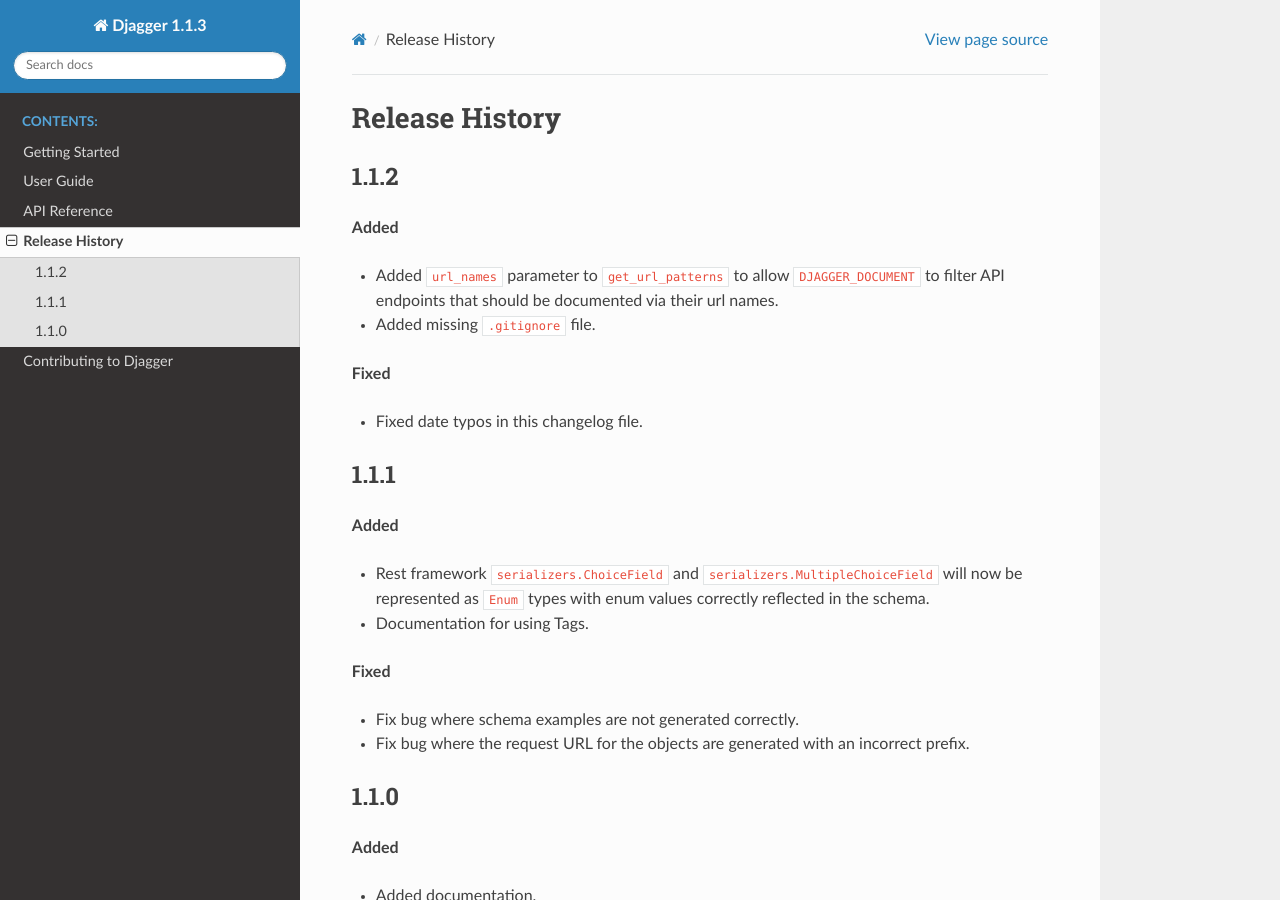
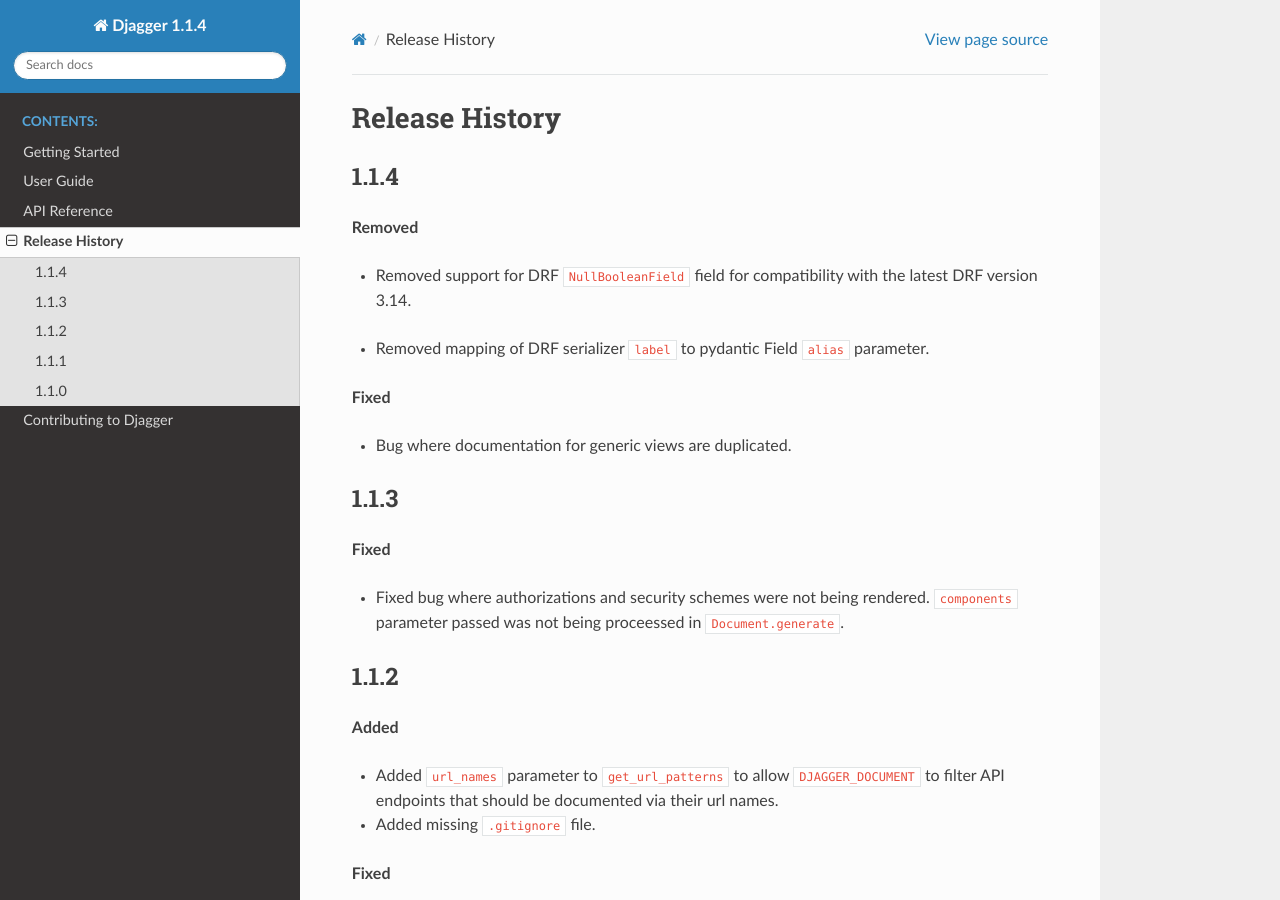
Before and after one commit to royhzq/djagger, a Sphinx documentation site: the page built from docs/source/release_history.rst, in a window 1280 px wide and 900 px high. Built offline with Sphinx 7.4.7 and the Read the Docs theme 2.0.0, drawn with Linux system fonts in a browser that asks for light colours.

Commit message:
1.1.4 (#13)
* Updated changelog, docs for latest fixes

* Updated changelog

```diff
--- a/docs/source/conf.py
+++ b/docs/source/conf.py
@@ -21,12 +21,12 @@
 
 # -- Project information -----------------------------------------------------
 
-project = "Djagger 1.1.3"
+project = "Djagger 1.1.4"
 copyright = "2022, royhzq"
 author = "royhzq"
 
 # The full version, including alpha/beta/rc tags
-release = "1.1.3"
+release = "1.1.4"
 
 
 # -- General configuration ---------------------------------------------------
--- a/docs/source/release_history.rst
+++ b/docs/source/release_history.rst
@@ -1,5 +1,26 @@
 Release History
 ===============
+
+
+1.1.4
+-----
+
+**Removed**
+
+* Removed support for DRF ``NullBooleanField`` field for compatibility with the latest DRF version 3.14.
+- Removed mapping of DRF serializer ``label`` to pydantic Field ``alias`` parameter.
+
+**Fixed**
+
+- Bug where documentation for generic views are duplicated.
+
+1.1.3
+-----
+
+**Fixed**
+
+* Fixed bug where authorizations and security schemes were not being rendered. ``components`` parameter passed was not being proceessed in ``Document.generate``.
+
 
 1.1.2
 -----
--- a/setup.cfg
+++ b/setup.cfg
@@ -1,6 +1,6 @@
 [metadata]
 name = djagger
-version = 1.1.3
+version = 1.1.4
 description = OpenAPI 3 documentation generator for Django using pydantic.
 long_description_content_type = text/x-rst
 long_description = file: readme.rst
```
Also changed, not shown: changelog.md (+6 -1 lines).
